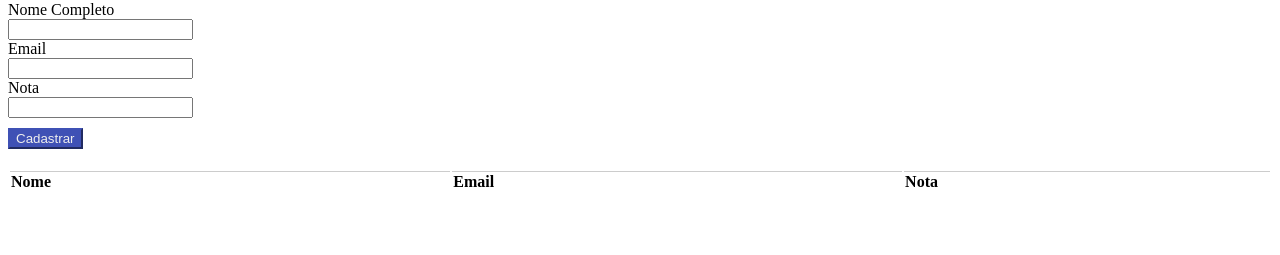
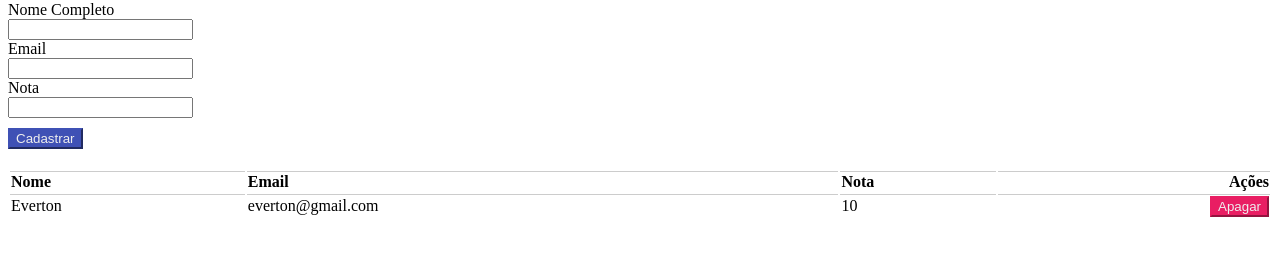
Before and after one commit to evrasouza/FrontHtmlCssJavascript, a plain HTML site: page index.html in a window 1280 px wide. Shown: the part 79-334 px from the top of the page. Drawn offline with Linux system fonts and the light colour scheme.

Commit message:
Finalizando com Remoção de Alunos

```diff
--- a/index.html
+++ b/index.html
@@ -23,7 +23,7 @@
             <label for="nota">Nota</label>
             <input name="nota" type="text" v-model="form.nota">
 
-            <input type="button" value="Cadastrar" @click="adicionarContato">
+            <input type="button" value="Cadastrar" @click="adicionarAluno">
         </form>
 
         <!--
@@ -39,6 +39,7 @@
                     <th>Nome</th>
                     <th>Email</th>
                     <th>Nota</th>
+                    <th>Ações</th>
                 </thead>
 
                 <tbody>
@@ -46,6 +47,9 @@
                         <td>{{aluno.nome}}</td>
                         <td>{{aluno.email}}</td>
                         <td>{{aluno.nota}}</td>
+                        <td>
+                            <button class="danger" @click="apagarAluno(aluno)">Apagar</button>
+                        </td>
                     </tr>
                 </tbody>
 
@@ -65,7 +69,9 @@
                     email: '',
                     nota: ''
                 },
-                alunos: []
+                alunos: [
+                    { nome: 'Everton', email: 'everton@gmail.com', nota: 10 }
+                ]
             },
             methods: {
                 limpaFormulario: function () {
@@ -75,10 +81,14 @@
                         nota: ''
                     }
                 },
-                adicionarContato: function () {
+                adicionarAluno: function () {
                     //console.log(this.form)
                     this.alunos.push(this.form)
                     this.limpaFormulario()
+                },
+                apagarAluno: function(aluno) {
+                    var posicao = this.alunos.indexOf(aluno)
+                    this.alunos.splice(posicao, 1)
                 }
             }
         })
@@ -96,6 +106,16 @@
             border-top: 1px solid #ccc;
         }
 
+        .table th:last-child, .table td:last-child {
+            text-align: right;
+        }
+
+        .danger {
+            background-color: #E91E63;
+            border-color: #E91E63;
+            color: #eee;
+        }
+
         input {
             display: block;
         }
@@ -106,6 +126,8 @@
             margin-top: 10px;
             color: #eee;
         }
+
+
     </style>
 
 
```
